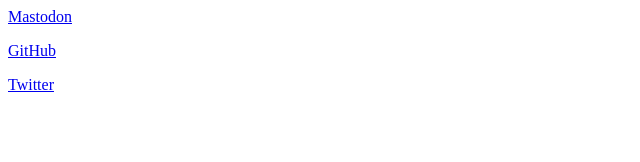
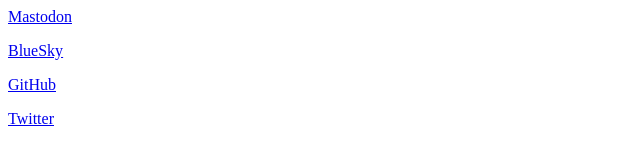
Before and after one commit to tlmii/tlmii.github.io, a plain HTML site: page index.html in a window 1280 px wide. Shown: the full height of the page, 0-640 px from the left. Drawn offline with Linux system fonts and the light colour scheme.

Commit message:
Update index.html

```diff
--- a/index.html
+++ b/index.html
@@ -5,6 +5,7 @@
   </head>
   <body>
     <p><a rel="me" href="https://hachyderm.io/@tlmii">Mastodon</a></p>
+    <p><a href="https://bsky.app/profile/tlmii.net">BlueSky</a></p>
     <p><a href="https://github.com/tlmii">GitHub</a></p>
     <p><a href="https://twitter.com/tlmii">Twitter</a></p>
   </body>
```
